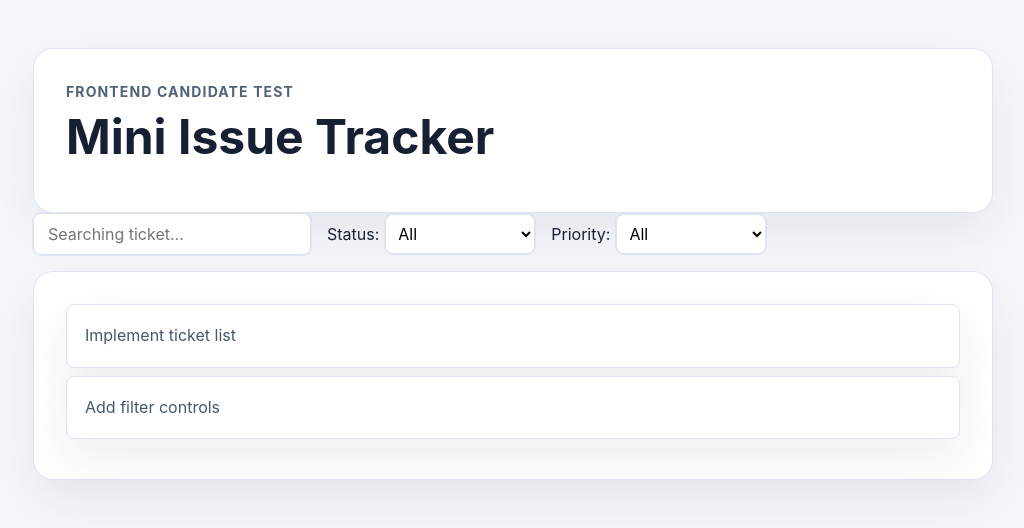
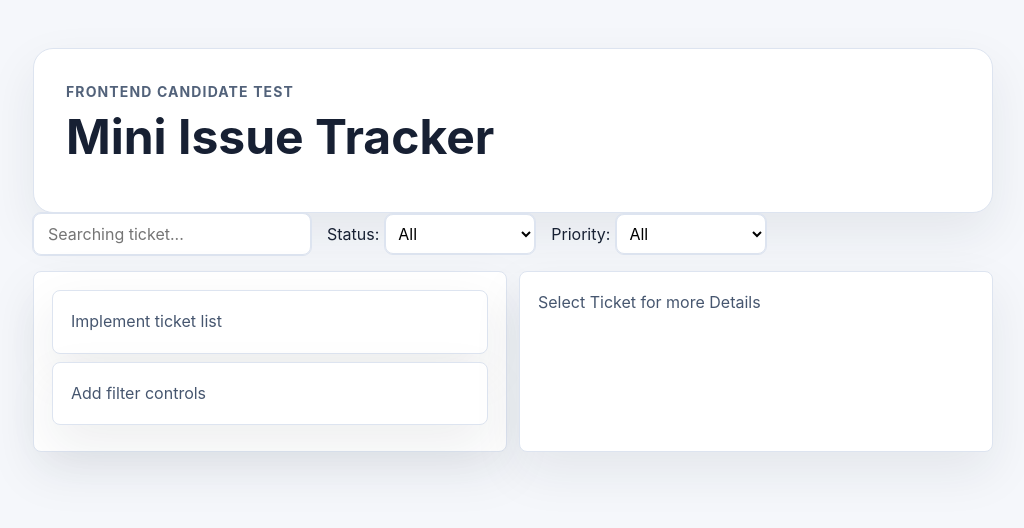
Before and after one commit to Trang217/issue-tracker, a React (Vite) app: page / in a window 1280 px wide. Shown: the top 528 px of the page, without its empty margins (127-1151 px from the left). Built offline with nearby package versions, Linux system fonts and the light colour scheme.

Commit message:
Show a details view when a ticket is selected

```diff
--- a/src/components/TicketCard.tsx
+++ b/src/components/TicketCard.tsx
@@ -2,10 +2,22 @@ import { Ticket } from "../types/ticket";
 
 interface TicketCardProps {
   ticket: Ticket;
+  selectedTicketId: string | null;
+  onSelectedTicket: (ticketId: string) => void;
 }
-export default function TicketCard({ ticket }: TicketCardProps) {
+export default function TicketCard({
+  ticket,
+  selectedTicketId,
+  onSelectedTicket,
+}: TicketCardProps) {
+  function handleSelectionChange() {
+    onSelectedTicket(ticket.id);
+  }
   return (
-    <article className="ticket-card">
+    <article
+      className={`ticket-card ${selectedTicketId === ticket.id ? "selected-ticket" : ""}`}
+      onClick={handleSelectionChange}
+    >
       <p>{ticket.title}</p>
     </article>
   );
--- a/src/components/TicketDetail.tsx
+++ b/src/components/TicketDetail.tsx
@@ -1,3 +1,60 @@
-export default function TicketDetail() {
-  return <div></div>;
+import { Ticket } from "../types/ticket";
+
+interface TicketDetailProps {
+  ticket: Ticket;
 }
+
+export default function TicketDetail({ ticket }: TicketDetailProps) {
+  const { description, createdBy, createdAt, status, priority } = ticket;
+
+  function handleStatusUpdate() {}
+
+  function handlePriorityUpdate() {}
+
+  return (
+    <article>
+      <div className="detail-item">
+        <p className="label">Description:</p>
+        <p> {description}</p>
+      </div>
+
+      <div className="detail-selection">
+        <p className="label">Status:</p>
+        <select
+          name="status"
+          id="status"
+          value={status}
+          onChange={handleStatusUpdate}
+        >
+          <option value="open">Open</option>
+          <option value="in_progress">In Progress</option>
+          <option value="done">Done</option>
+        </select>
+      </div>
+
+      <div className="detail-selection">
+        <p className="label">Priority:</p>
+        <select
+          name="priority"
+          id="priority"
+          value={priority}
+          onChange={handlePriorityUpdate}
+        >
+          <option value="low">Low</option>
+          <option value="medium">Medium</option>
+          <option value="high">High</option>
+        </select>
+      </div>
+
+      <div className="detail-item">
+        <p className="label">Created by:</p>
+        <p> {createdBy}</p>
+      </div>
+
+      <div className="detail-item">
+        <p className="label">Created at:</p>
+        <p> {createdAt}</p>
+      </div>
+    </article>
+  );
+}
--- a/src/components/TicketList.tsx
+++ b/src/components/TicketList.tsx
@@ -3,17 +3,27 @@ import TicketCard from "./TicketCard";
 
 interface TicketListProps {
   tickets: Ticket[];
+  selectedTicketId: string | null;
+  onSelectedTicket: (ticketId: string) => void;
 }
 
-export default function TicketList({ tickets }: TicketListProps) {
+export default function TicketList({
+  tickets,
+  selectedTicketId,
+  onSelectedTicket,
+}: TicketListProps) {
   if (tickets.length === 0) {
     return <p>No ticket found!</p>;
   }
   return (
-    <div className="hero-card ">
+    <div className="ticket-container">
       {tickets.map((ticket) => (
         <div key={ticket.id}>
-          <TicketCard ticket={ticket} />
+          <TicketCard
+            ticket={ticket}
+            selectedTicketId={selectedTicketId}
+            onSelectedTicket={onSelectedTicket}
+          />
         </div>
       ))}
     </div>
--- a/src/pages/TicketPage.tsx
+++ b/src/pages/TicketPage.tsx
@@ -4,6 +4,7 @@ import { seedTickets } from "../data/seedTickets";
 import TicketFilter from "../components/TicketFilter";
 import type { Ticket, TicketPriority, TicketStatus } from "../types/ticket";
 import { filterTickets } from "../lib/filterTickets";
+import TicketDetail from "../components/TicketDetail";
 
 export function TicketPage() {
   const [tickets, setTickets] = useState<Ticket[]>(seedTickets);
@@ -14,12 +15,17 @@ export function TicketPage() {
     TicketPriority | "all"
   >("all");
   const [search, setSearch] = useState("");
+  const [selectedTicketId, setSelectedTicketId] = useState<string | null>(null);
 
   const displayedTickets = filterTickets(tickets, {
     search,
     status: selectedStatus,
     priority: selectedPriority,
   });
+
+  const selectedTicket = displayedTickets.find(
+    (ticket) => ticket.id === selectedTicketId,
+  );
 
   return (
     <main className="app-shell">
@@ -39,8 +45,21 @@ export function TicketPage() {
         />
       </section>
 
-      <section className="tickets-layout">
-        <TicketList tickets={displayedTickets} />
+      <section className="ticket-layout">
+        <TicketList
+          tickets={displayedTickets}
+          selectedTicketId={selectedTicketId}
+          onSelectedTicket={setSelectedTicketId}
+        />
+        {displayedTickets.length > 0 && (
+          <div className="ticket-container">
+            {selectedTicket ? (
+              <TicketDetail ticket={selectedTicket} />
+            ) : (
+              <p>Select Ticket for more Details</p>
+            )}
+          </div>
+        )}
       </section>
     </main>
   );
--- a/src/styles/global.css
+++ b/src/styles/global.css
@@ -77,6 +77,22 @@ input {
   outline: 1px solid #dde4f0;
 }
 
+.ticket-layout {
+  display: flex;
+  justify-content: space-between;
+  gap: 12px;
+}
+
+.ticket-container {
+  width: 50%;
+  padding: 18px;
+  border: 1px solid #dde4f0;
+  border-radius: 8px;
+  background-color: #ffffff;
+  box-shadow: 0 20px 50px rgb(23 32 51 / 8%);
+  margin-bottom: 8px;
+}
+
 .ticket-card {
   padding: 18px;
   border: 1px solid #dde4f0;
@@ -84,6 +100,12 @@ input {
   background: #ffffff;
   box-shadow: 0 20px 50px rgb(23 32 51 / 8%);
   margin-bottom: 8px;
+  cursor: pointer;
+}
+
+.selected-ticket {
+  border: 1px solid #dde4f0;
+  background-color: #eff6ff;
 }
 
 /* TicketFilter */
@@ -102,7 +124,8 @@ input {
   gap: 6px;
 }
 
-.ticket-filter-group select {
+.ticket-filter-group select,
+.detail-selection select {
   min-width: 150px;
   padding: 8px;
   border: 1px solid #dde4f0;
@@ -111,3 +134,21 @@ input {
   cursor: pointer;
   outline: 1px solid #dde4f0;
 }
+
+/* TicketDetail */
+.ticket-detail {
+  padding: 16px;
+  border-radius: 8px;
+  border: 1px solid #dde4f0;
+  background-color: #f9fafb;
+  display: flex;
+  flex-direction: column;
+  gap: 12px;
+  margin-bottom: 8px;
+}
+
+.detail-item,
+.detail-selection {
+  display: flex;
+  gap: 6px;
+}
```
